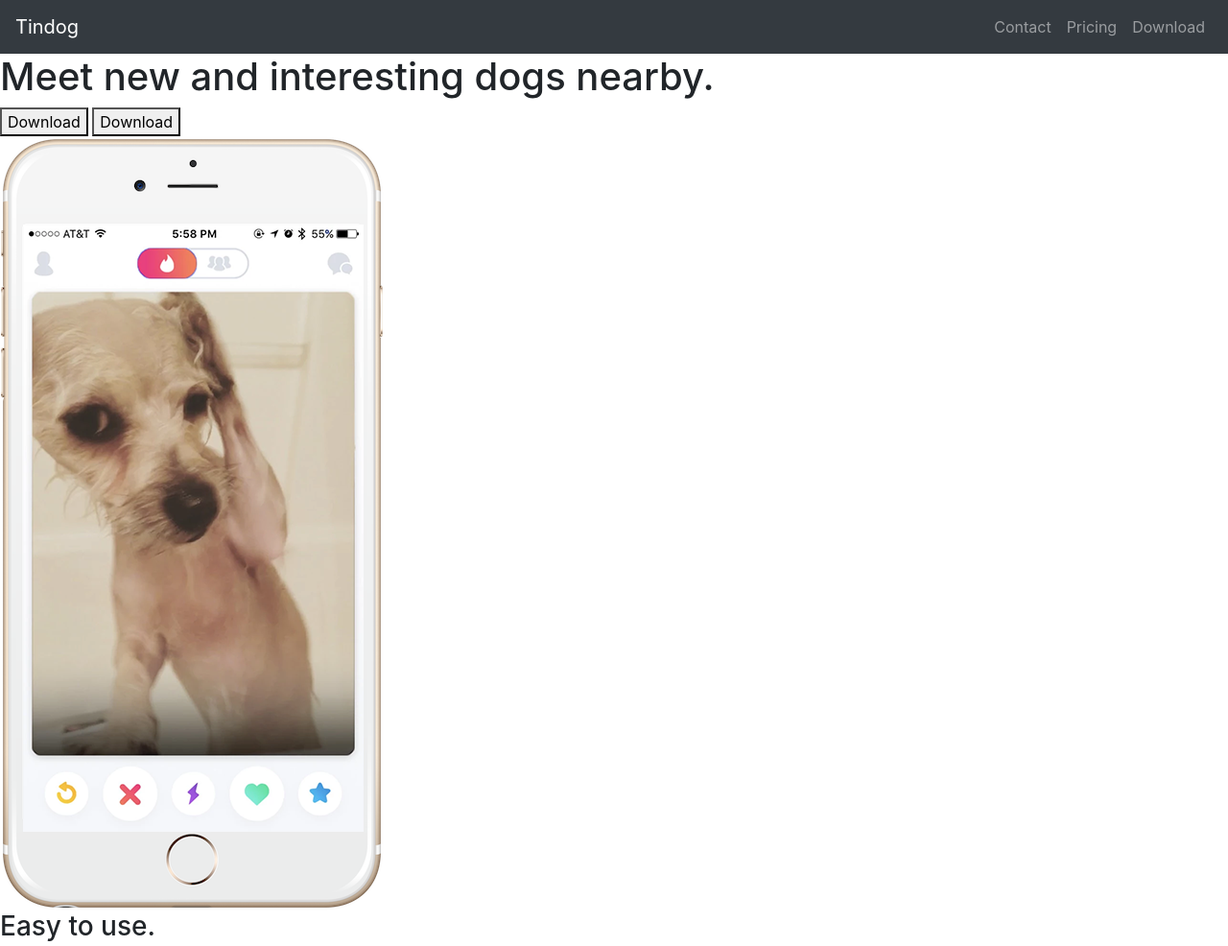
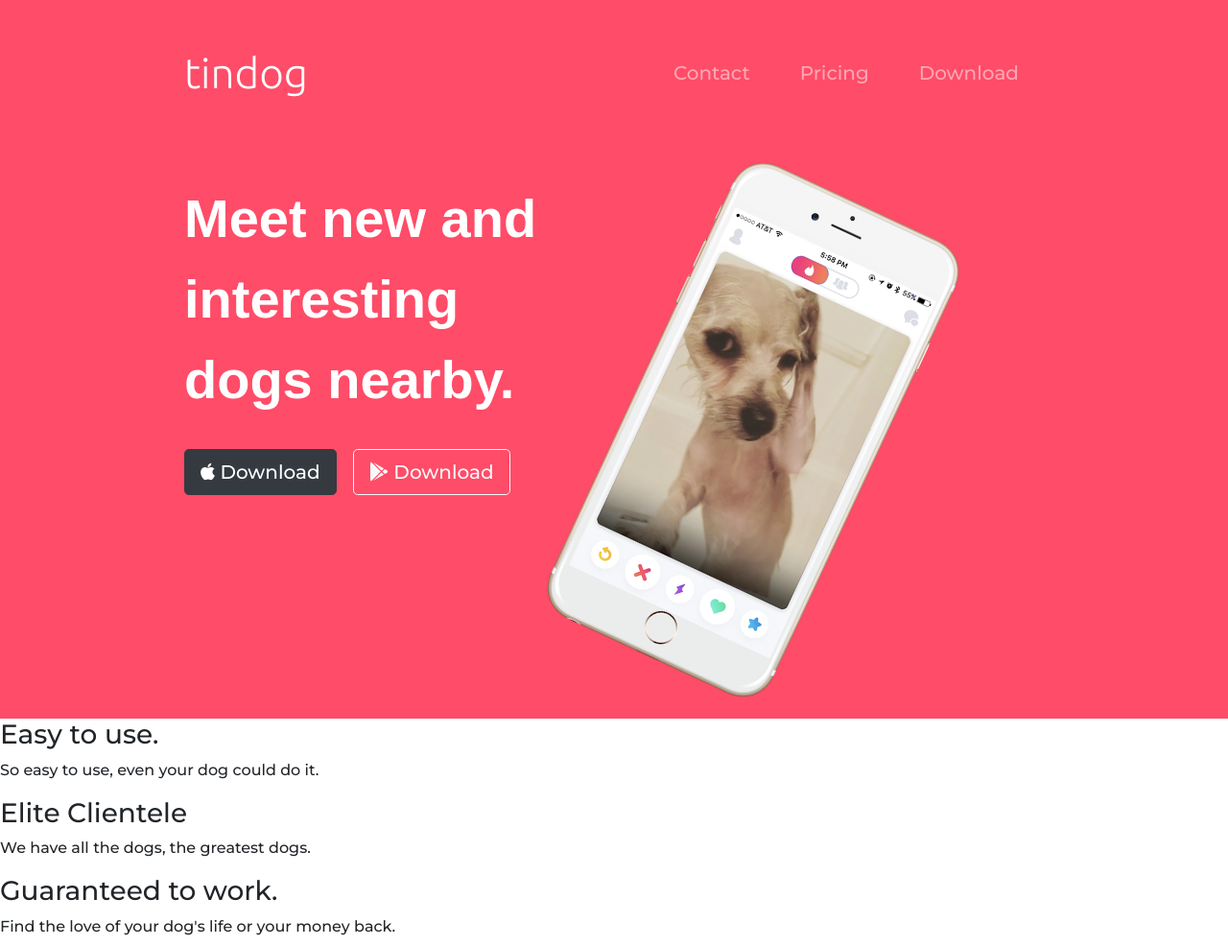
Before and after one commit to karangaikwad/Tindog, a plain HTML site: page index.html in a window 1280 px wide. Shown: the top 986 px of the page at 96% size. Drawn offline with nearby package versions, Linux system fonts and the light colour scheme.

Commit message:
commit 3

```diff
--- a/css/styles.css
+++ b/css/styles.css
@@ -0,0 +1,34 @@
+body{
+    font-family: 'Montserrat', sans-serif;
+}
+#title{
+    background-color: #ff4c68;
+    color: white;
+}
+h1{
+    font-size: 3.5rem;
+    font-weight: 900;
+    font-family: 'Montserrat-black', sans-serif;
+    line-height: 1.5;
+}
+.container-fluid{
+    padding: 3% 15%;
+}
+.navbar{
+    padding: 0 0 4.5rem;
+}
+.navbar-brand{
+    font-family: 'Ubuntu', sans-serif;
+    font-size: 2.75rem;
+}
+.nav-item{
+    font-size: 1.25rem;
+    padding : 0 18px;
+}
+.download-button{
+    margin: 5% 3% 5% 0;
+}
+.title-image{
+    width: 60%;
+    transform: rotate(25deg);
+}
--- a/index.html
+++ b/index.html
@@ -3,22 +3,26 @@
 
 <head>
   <meta charset="utf-8">
-  <title>TinDog</title>
+  <title>tinDog</title>
   <link rel="stylesheet" href="https://maxcdn.bootstrapcdn.com/bootstrap/4.0.0/css/bootstrap.min.css" integrity="sha384-Gn5384xqQ1aoWXA+058RXPxPg6fy4IWvTNh0E263XmFcJlSAwiGgFAW/dAiS6JXm" crossorigin="anonymous">
   <link rel="stylesheet" href="css/styles.css">
   <script src="https://code.jquery.com/jquery-3.2.1.slim.min.js" integrity="sha384-KJ3o2DKtIkvYIK3UENzmM7KCkRr/rE9/Qpg6aAZGJwFDMVNA/GpGFF93hXpG5KkN" crossorigin="anonymous"></script>
-<script src="https://cdnjs.cloudflare.com/ajax/libs/popper.js/1.12.9/umd/popper.min.js" integrity="sha384-ApNbgh9B+Y1QKtv3Rn7W3mgPxhU9K/ScQsAP7hUibX39j7fakFPskvXusvfa0b4Q" crossorigin="anonymous"></script>
-<script src="https://maxcdn.bootstrapcdn.com/bootstrap/4.0.0/js/bootstrap.min.js" integrity="sha384-JZR6Spejh4U02d8jOt6vLEHfe/JQGiRRSQQxSfFWpi1MquVdAyjUar5+76PVCmYl" crossorigin="anonymous"></script>
+  <script src="https://cdnjs.cloudflare.com/ajax/libs/popper.js/1.12.9/umd/popper.min.js" integrity="sha384-ApNbgh9B+Y1QKtv3Rn7W3mgPxhU9K/ScQsAP7hUibX39j7fakFPskvXusvfa0b4Q" crossorigin="anonymous"></script>
+  <script src="https://maxcdn.bootstrapcdn.com/bootstrap/4.0.0/js/bootstrap.min.js" integrity="sha384-JZR6Spejh4U02d8jOt6vLEHfe/JQGiRRSQQxSfFWpi1MquVdAyjUar5+76PVCmYl" crossorigin="anonymous"></script>
+
+  <link rel="preconnect" href="https://fonts.gstatic.com">
+  <link href="https://fonts.googleapis.com/css2?family=Montserrat:wght@500&family=Ubuntu:wght@300&display=swap" rel="stylesheet">
+  <script src="https://kit.fontawesome.com/2af2062dd8.js" crossorigin="anonymous"></script>
 </head>
 
 <body>
 
   <section id="title">
-
+    <div class="container-fluid">
     <!-- Nav Bar -->
-
-    <nav class="navbar bg-dark navbar-expand-lg navbar-dark">
-      <a class="navbar-brand" href="">Tindog</a>
+    <div>
+    <nav class="navbar navbar-expand-md navbar-dark">
+      <a class="navbar-brand " href="">tindog</a>
         <button class="navbar-toggler" type="button" data-toggle="collapse" data-target="#navbarSupportedContent" aria-controls="navbarSupportedContent" aria-expanded="false" aria-label="Toggle navigation">
       <span class="navbar-toggler-icon"></span>
     </button>
@@ -39,16 +43,18 @@
 
 
     <!-- Title -->
-
-    <div>
+  <div class="row">
+    <div class="col-lg-6">
       <h1>Meet new and interesting dogs nearby.</h1>
-      <button type="button">Download</button>
-      <button type="button">Download</button>
+      <button type="button" class="btn btn-dark btn-lg download-button"><i class="fab fa-apple"></i> Download</button>
+      <button type="button" class ="btn btn-outline-light btn-lg download-button"><i class="fab fa-google-play"></i> Download</button>
     </div>
-    <div>
-      <img src="images/iphone6.png" alt="iphone-mockup">
+    <div class="col-lg-6">
+      <img src="images/iphone6.png" class="title-image" alt="iphone-mockup">
     </div>
-
+  </div>
+</div>
+</div>
   </section>
 
 
@@ -73,7 +79,7 @@
   <section id="testimonials">
 
     <h2>I no longer have to sniff other dogs for love. I've found the hottest Corgi on TinDog. Woof.</h2>
-    <img src="images/dog-img.jpg" alt="dog-profile">
+    <img src="images/dog-img.jpg " alt="dog-profile">
     <em>Pebbles, New York</em>
 
     <!-- <h2 class="testimonial-text">My dog used to be so lonely, but with TinDog's help, they've found the love of their life. I think.</h2>
```
